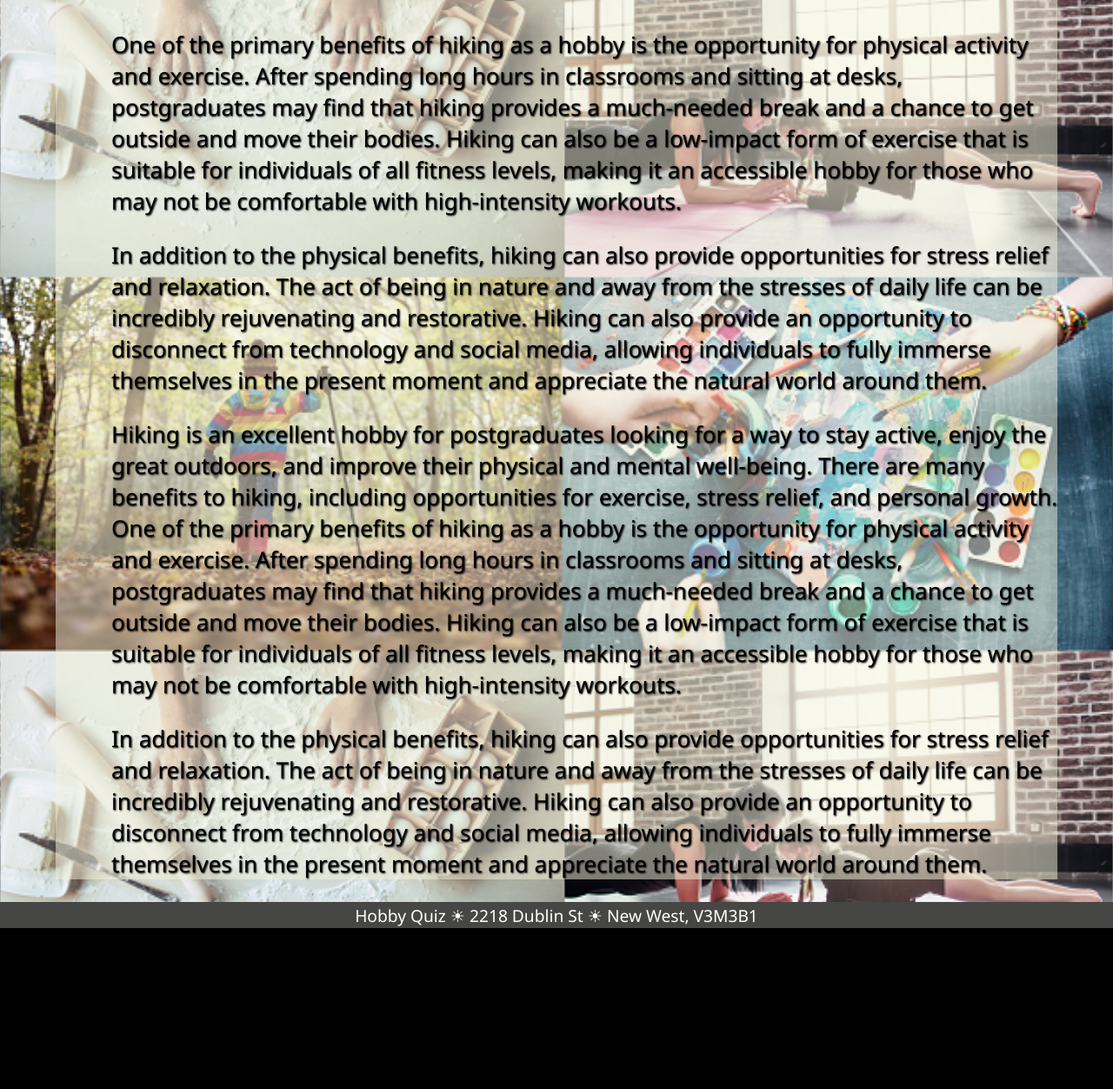
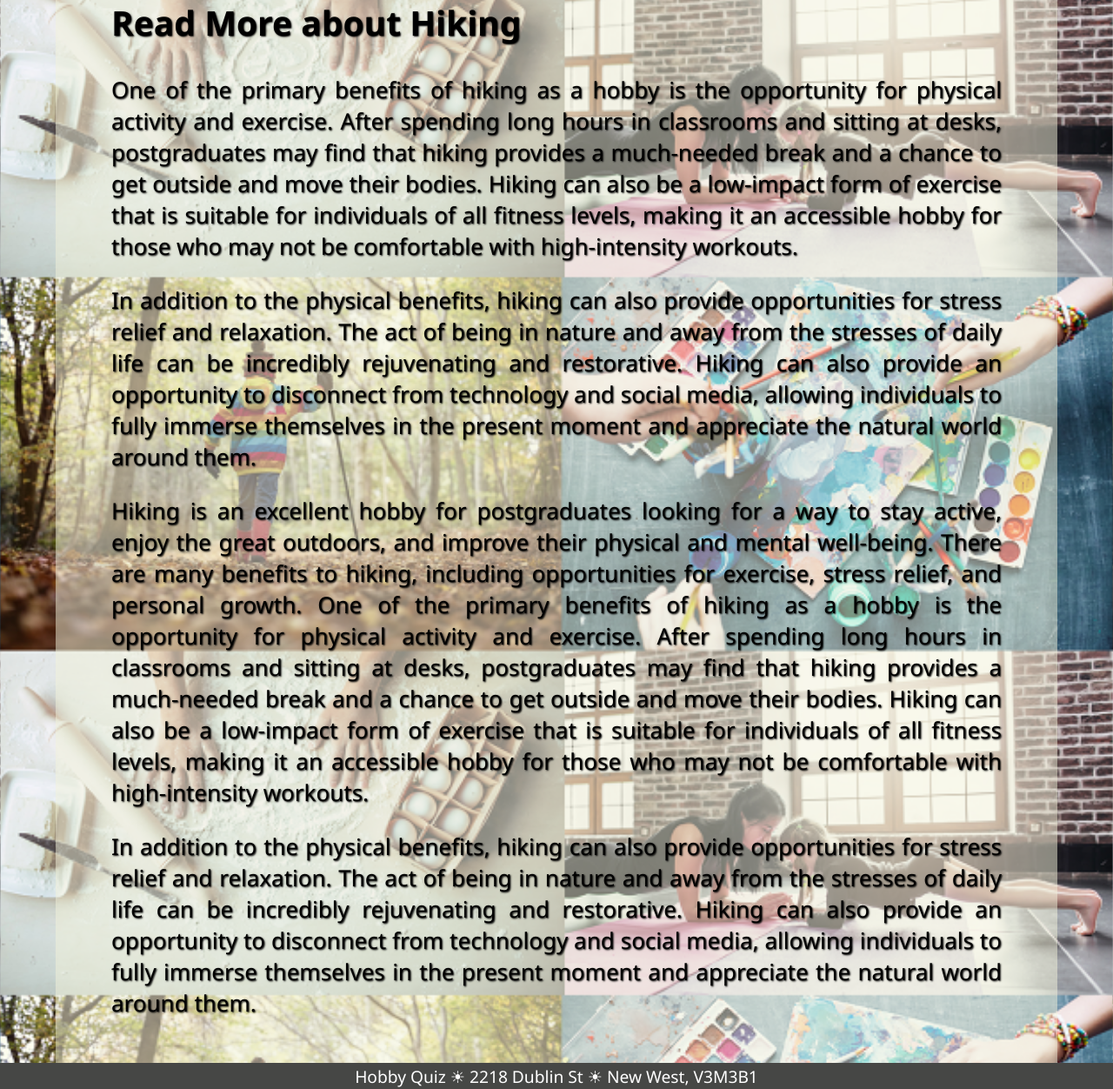
Before and after one commit to WCEdison/CSIS1280-070-Multimedia-Web-Development-Project, a PHP site: page /hobbies_hiking.html in a window 1280 px wide. Shown: the part 1332-2584 px from the top of the page at 87% size. Before the commit the page ends 2399 px from the top, so only its background shows below. Run offline with PHP 8.4, Linux system fonts and the light colour scheme.

Commit message:
Updated padding and test justified for content css

```diff
--- a/Project_Group5/css/content_layout.css
+++ b/Project_Group5/css/content_layout.css
@@ -44,11 +44,15 @@
 	box-sizing: border-box;
 	background-color: rgba(243, 243, 220, 0.5);
 	text-shadow: 1px 1px 2px black;
+	text-align: justify;
 	/* top: -10px;
 	 bottom: -30px;
 	 left: -10px;
 	 right: -10px; */
 	padding-left: 5%;
+		padding-right: 5%;
+		padding-top: 2%;
+		padding-bottom: 2%;
 	/* padding: 5%; */
 
 }
```
